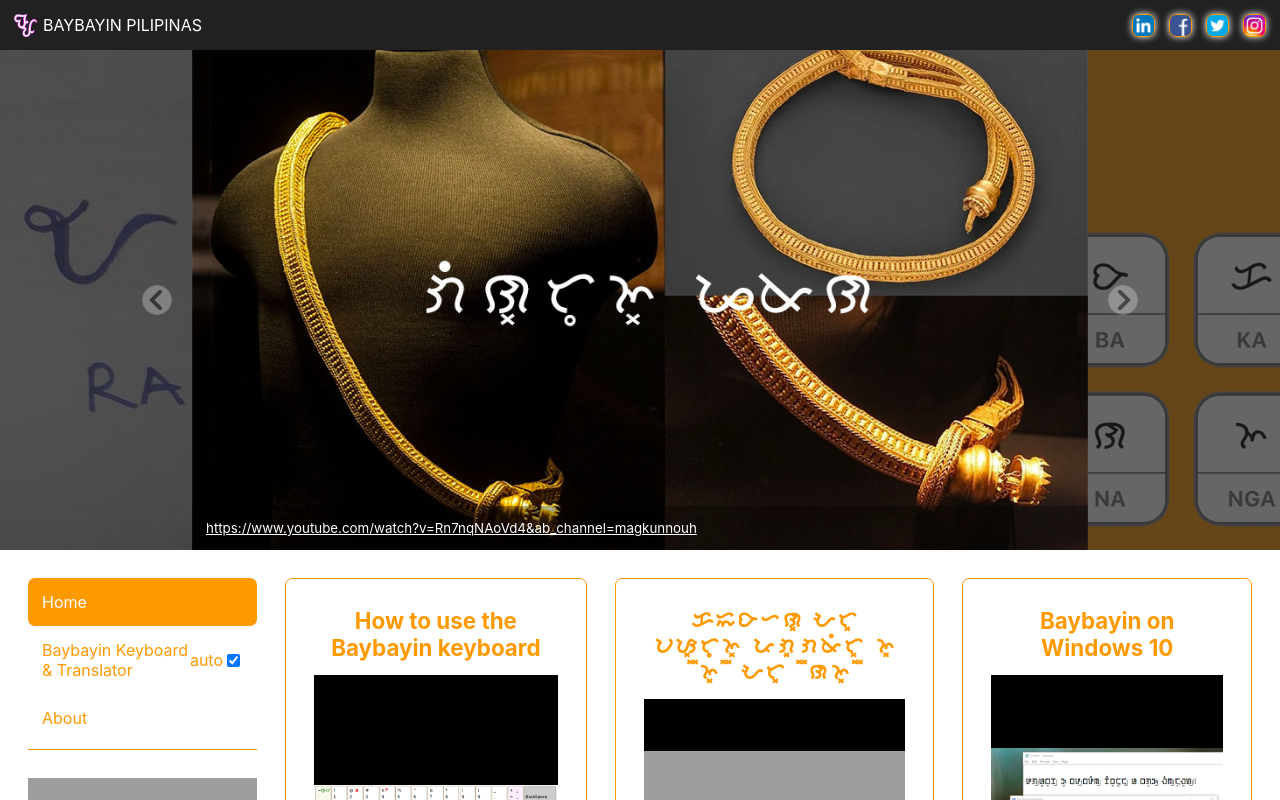
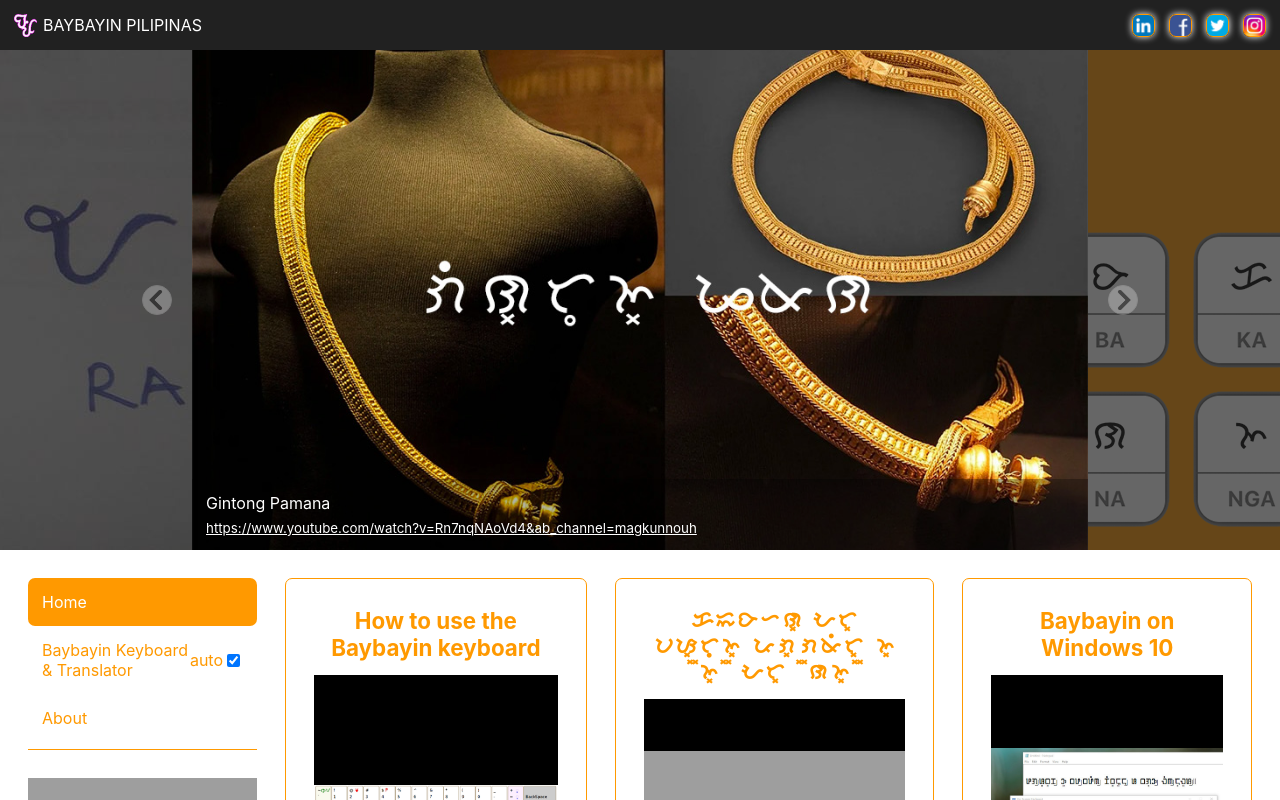
Before and after one commit to jaosimt/baybayin-pilipinas, a React (Create React App) app: page / in a window 1280 px wide. Shown: the top 800 px of the page. Built offline with nearby package versions, Linux system fonts and the light colour scheme; grey boxes are pictures that could not be loaded; the HTML template or start-up script is replaced by a standard one.

Commit message:
* package update * added carousel item gintong pamana

```diff
--- a/src/data.js
+++ b/src/data.js
@@ -21,7 +21,7 @@ export const carouselImages = [
     },
     {
         image: gintongPamana,
-        name: '',
+        name: 'Gintong Pamana',
         link: 'https://www.youtube.com/watch?v=Rn7nqNAoVd4&ab_channel=magkunnouh'
     },
     {
```
